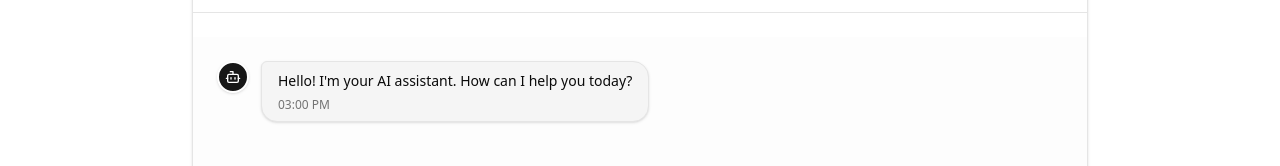
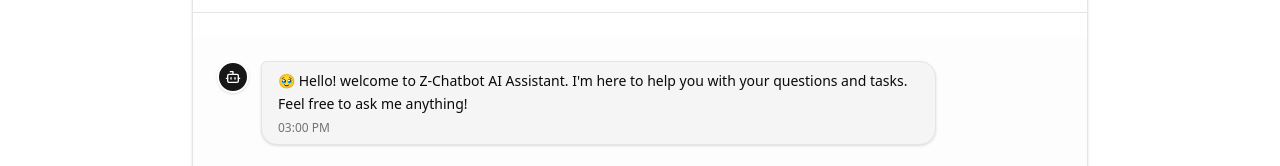
Before and after one commit to VMahluza/z-chatbot-ai-frontend, a Next.js app: page /chat in a window 1280 px wide. Shown: the part 280-446 px from the top of the page. Built offline with nearby package versions, Linux system fonts and the light colour scheme; no server answers.

Commit message:
feat: Update welcome message in ChatMessages component for improved user engagement

```diff
--- a/src/components/chat/chat-messages.tsx
+++ b/src/components/chat/chat-messages.tsx
@@ -53,7 +53,7 @@
 
   const welcomeMessage: ChatMessageType = {
     type: 'bot',
-    content: "Hello! I'm your AI assistant. How can I help you today?",
+    content: "🥹 Hello! welcome to Z-Chatbot AI Assistant. I'm here to help you with your questions and tasks. Feel free to ask me anything!",
     timestamp: new Date()
   };
 
```
